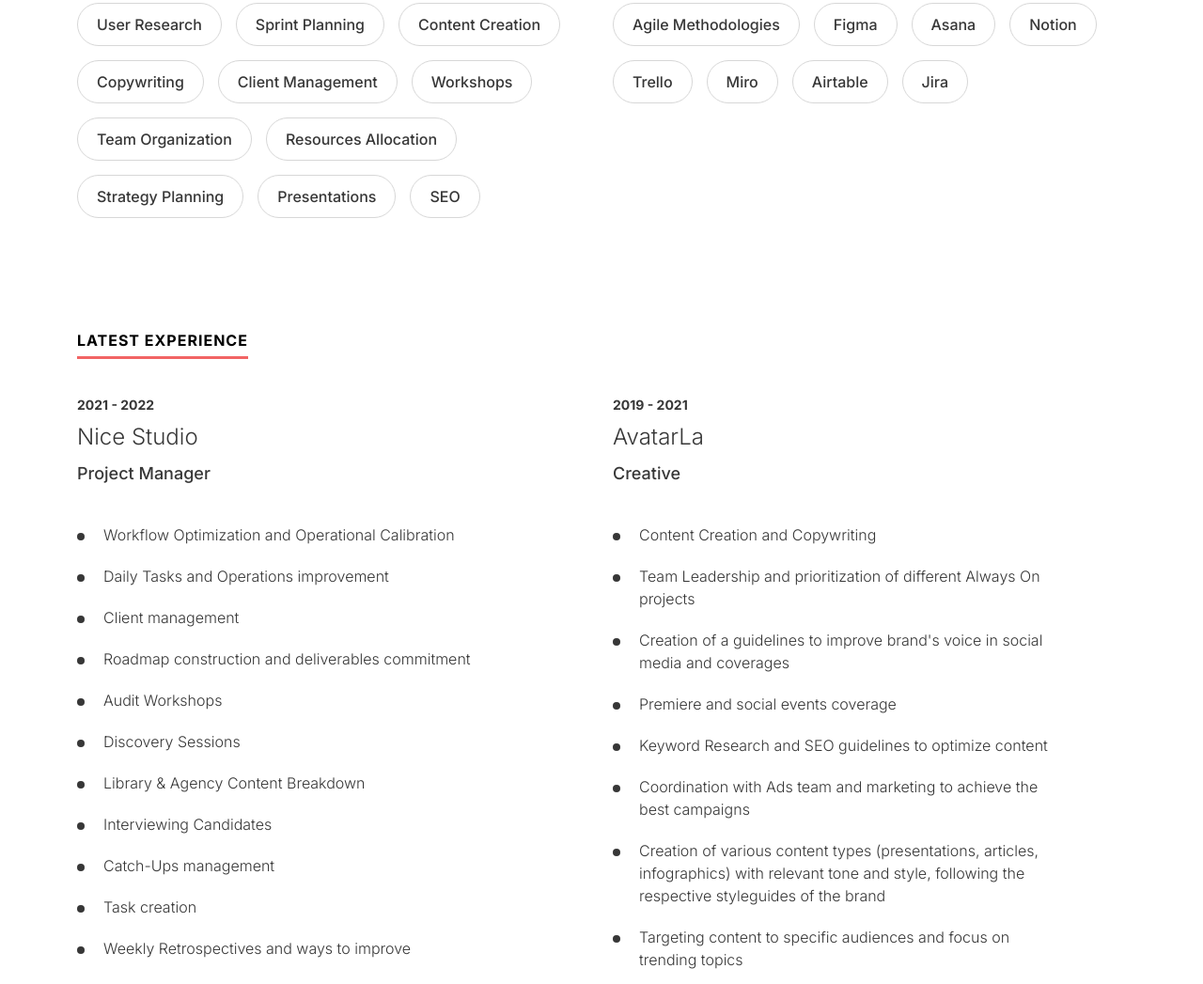
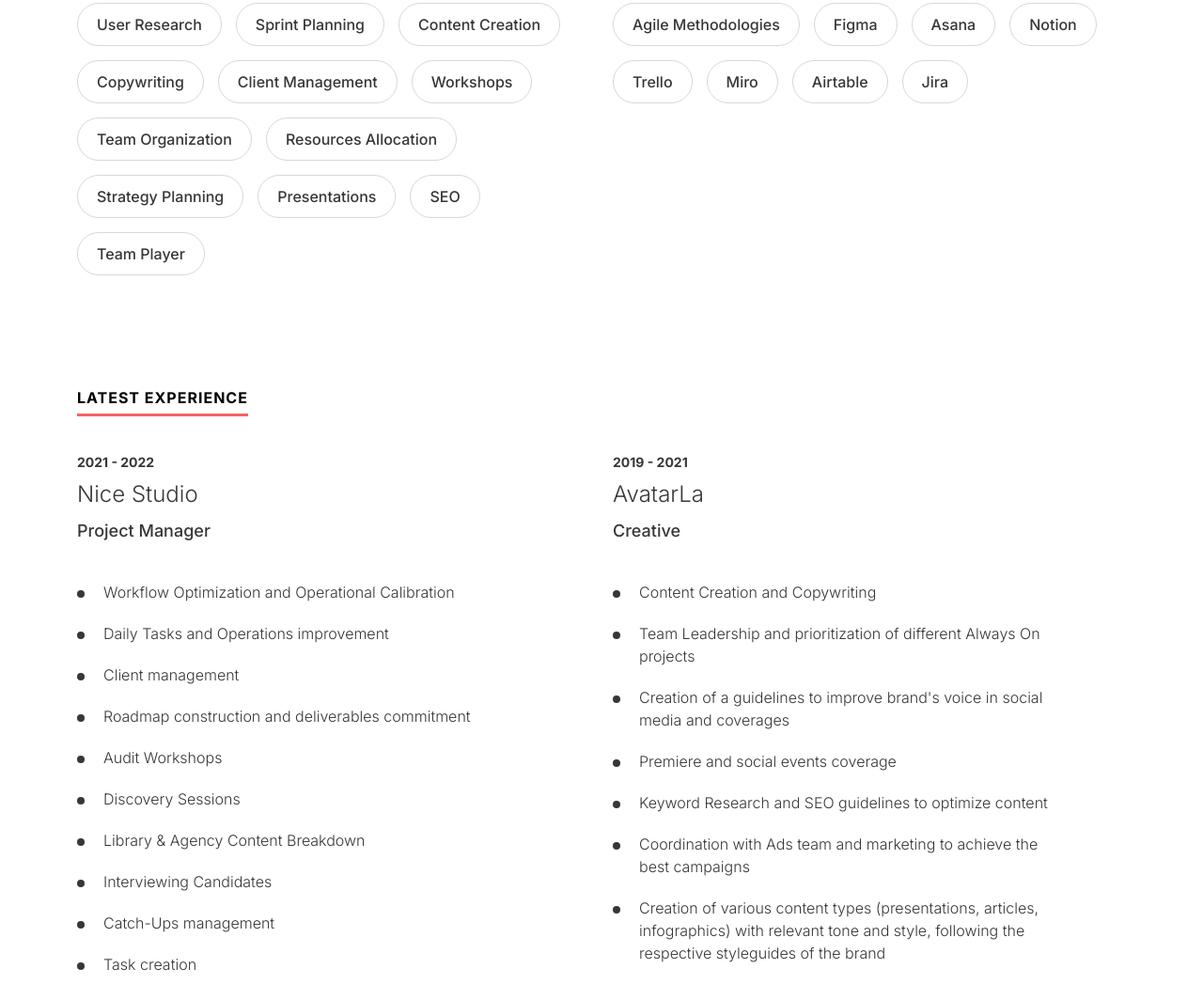
Before and after one commit to lcurt0/cv, a plain HTML site: page index.html in a window 1280 px wide. Shown: the part 1850-2897 px from the top of the page at 94% size. Drawn offline with nearby package versions, Linux system fonts and the light colour scheme.

Commit message:
Update index.html

```diff
--- a/index.html
+++ b/index.html
@@ -116,6 +116,7 @@
                <li>Strategy Planning</li>
                <li>Presentations</li>
                <li>SEO</li>
+               <li>Team Player</li>
              </ul>
           </div>
           <div class="col-12 col-sm-12 col-md-6 col-lg-6 col-xl-6 col-xxl-6">
```
